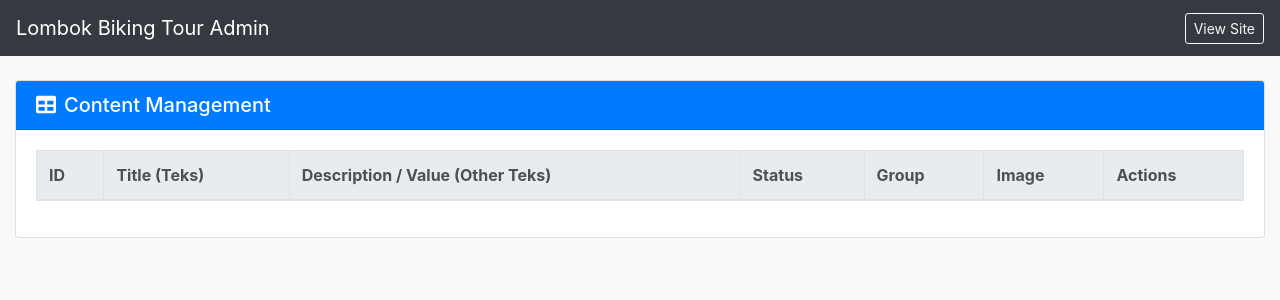
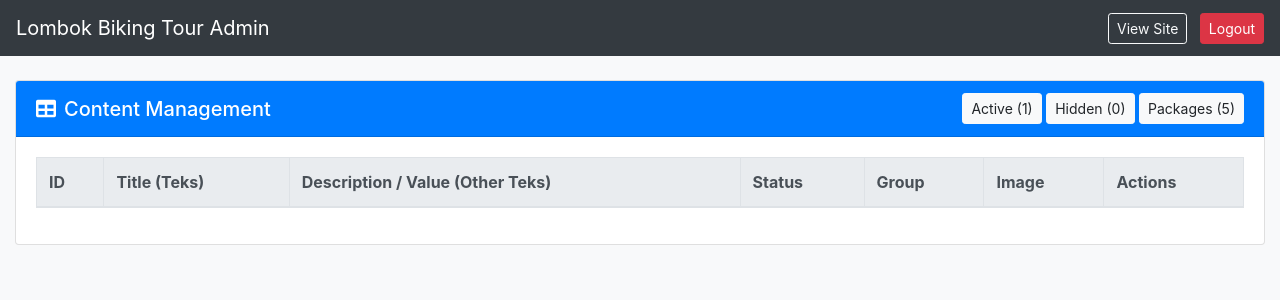
Before and after one commit to Ione03/lombokbikingtour-ci4, a CodeIgniter 4 app: the page made by app/Views/admin/dashboard.php in a window 1280 px wide. Shown: the top 300 px of the page. Run offline with PHP 8.4 and a stand-in for CodeIgniter, Linux system fonts and the light colour scheme; the template is opened without the code that fills it, so the values that code supplies are empty; some libraries are stand-ins or nearby versions.

Commit message:
dashboard complete

```diff
--- a/app/Config/Routes.php
+++ b/app/Config/Routes.php
@@ -9,6 +9,7 @@ $routes->get('/', 'Utama::index');
 $routes->get('/package-filter/(:any)', 'Utama::packageFilter/$1');
 
 $routes->get('/admin', 'Admin::index');
+$routes->get('/admin/status/(:num)', 'Admin::index/$1');
 $routes->get('/admin/login', 'Admin::login');
 $routes->post('/admin/auth', 'Admin::auth');
 $routes->get('/admin/logout', 'Admin::logout');
--- a/app/Views/admin/dashboard.php
+++ b/app/Views/admin/dashboard.php
@@ -10,7 +10,10 @@
 <body class="bg-light">
     <nav class="navbar navbar-dark bg-dark mb-4">
         <a class="navbar-brand" href="#">Lombok Biking Tour Admin</a>
-        <a href="<?= base_url() ?>" class="btn btn-outline-light btn-sm" target="_blank">View Site</a>
+        <div>
+            <a href="<?= base_url() ?>" class="btn btn-outline-light btn-sm mr-2" target="_blank">View Site</a>
+            <a href="<?= base_url('admin/logout') ?>" class="btn btn-danger btn-sm">Logout</a>
+        </div>
     </nav>
 
     <div class="container-fluid">
@@ -22,8 +25,13 @@
         <?php endif; ?>
 
         <div class="card">
-            <div class="card-header bg-primary text-white">
+            <div class="card-header bg-primary text-white d-flex justify-content-between align-items-center">
                 <h5 class="mb-0"><i class="fas fa-table mr-2"></i>Content Management</h5>
+                <div>
+                    <a href="<?= base_url('admin/status/1') ?>" class="btn btn-sm btn-light <?= $current_status == 1 ? 'active font-weight-bold' : '' ?>">Active (1)</a>
+                    <a href="<?= base_url('admin/status/0') ?>" class="btn btn-sm btn-light <?= $current_status === '0' ? 'active font-weight-bold' : '' ?>">Hidden (0)</a>
+                    <a href="<?= base_url('admin/status/5') ?>" class="btn btn-sm btn-light <?= $current_status == 5 ? 'active font-weight-bold' : '' ?>">Packages (5)</a>
+                </div>
             </div>
             <div class="card-body">
                 <div class="table-responsive">
@@ -43,8 +51,8 @@
                             <?php foreach ($items as $item): ?>
                             <tr>
                                 <td><?= $item['kd_teks'] ?></td>
-                                <td><?= substr($item['teks'], 0, 50) ?>...</td>
-                                <td><?= substr($item['other_teks'], 0, 50) ?>...</td>
+                                <td><?= strip_tags(substr($item['teks'], 0, 50)) ?>...</td>
+                                <td><?= strip_tags(substr($item['other_teks'], 0, 50)) ?>...</td>
                                 <td><span class="badge badge-<?= $item['status'] == 5 ? 'success' : 'secondary' ?>"><?= $item['status'] ?></span></td>
                                 <td><?= $item['group_data'] ?></td>
                                 <td>
```
Also changed, not shown: app/Controllers/Admin.php (+30 -7 lines).
